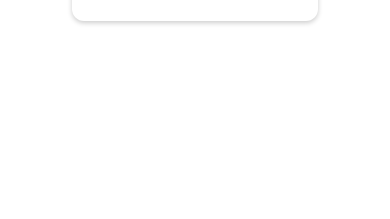
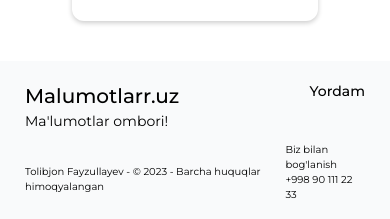
Before and after one commit to TolibjonFayz/informations_frontend, a Vue app: page / in a window 390 px wide. Shown: the part 3386-3605 px from the top of the page. Before the commit the page ends 3447 px from the top, so only its background shows below. Built offline with nearby package versions, Linux system fonts and the light colour scheme.

Commit message:
Footer is done

```diff
--- /dev/null
+++ b/src/components/Landing/Footer.vue
@@ -0,0 +1,43 @@
+<template>
+  <div id="main" class="flex justify-between p-5">
+    <div id="first" class="ml-16">
+      <a href="/" class="text-[20px] font-['Montserrat'] font-medium"
+        >Malumotlarr.uz</a
+      >
+      <h5 class="text-[14px] font-['Montserrat']">Ma'lumotlar ombori!</h5>
+      <h3 class="text-[14px] font-['Montserrat'] mt-8">
+        Tolibjon Fayzullayev - © 2023 - Barcha huquqlar himoqyalangan
+      </h3>
+    </div>
+
+    <div id="second" class="mr-16 flex flex-col items-end">
+      <h1 class="text-[14px] font-['Montserrat'] font-medium">Yordam</h1>
+      <h3 class="text-[14px] font-['Montserrat'] mt-10">
+        Biz bilan bog'lanish
+      </h3>
+      <h3 class="text-[14px] font-['Montserrat']">+998 90 111 22 33</h3>
+    </div>
+  </div>
+</template>
+
+<script setup></script>
+
+<style lang="scss" scoped>
+#main {
+  background-color: #f9fafb;
+}
+@media screen and (max-width: 500px) {
+  #first {
+    margin-left: 5px;
+    h3 {
+      font-size: 10px;
+    }
+  }
+  #second {
+    margin-right: 5px;
+    h3 {
+      font-size: 10px;
+    }
+  }
+}
+</style>
--- a/src/pages/MainPage.vue
+++ b/src/pages/MainPage.vue
@@ -4,6 +4,7 @@
   <Yangimavzu />
   <Kontent />
   <LastBlogs />
+  <Footer />
 </template>
 
 <script setup>
@@ -12,6 +13,7 @@
 import Yangimavzu from "../components/Landing/Yangimavzu.vue";
 import Kontent from "../components/Landing/Kontent.vue";
 import LastBlogs from "../components/Landing/LastBlogs.vue";
+import Footer from "../components/Landing/Footer.vue";
 </script>
 
 <style lang="scss" scoped></style>
```
